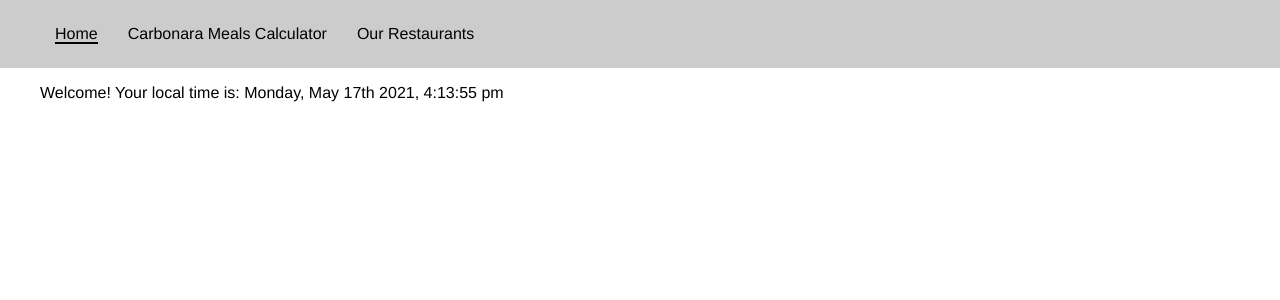
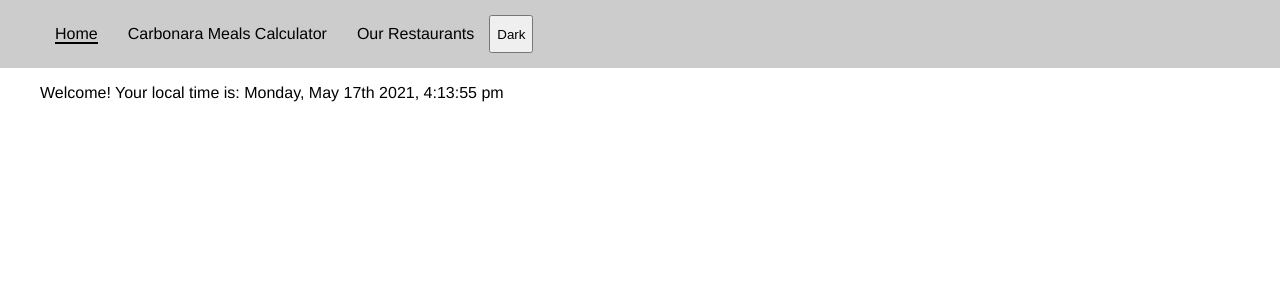
Before and after one commit to akwetey/Vuejs-Restaurant, a Vue app: page / in a window 1280 px wide. Shown: the top 300 px of the page. Built offline with nearby package versions, Linux system fonts and the light colour scheme; the HTML template or start-up script is replaced by a standard one.

Commit message:
switch dark and light mode

```diff
--- a/src/assets/styles/styles.scss
+++ b/src/assets/styles/styles.scss
@@ -1,13 +1,24 @@
-@import './variables/_color.scss';
-@import './variables/_spacing.scss';
+@import "./variables/_color.scss";
+@import "./variables/_spacing.scss";
 
-html, body {
+html,
+body {
   min-height: 100%;
   margin: 0;
   padding: 0;
   font-family: Avenir, Helvetica, Arial, sans-serif;
   -webkit-font-smoothing: antialiased;
   -moz-osx-font-smoothing: grayscale;
+}
+
+body {
+  background-color: var(--color-white);
+  color: var(--color-black);
+}
+
+[data-theme="darkMode"] {
+  background-color: var(--color-black);
+  color: var(--color-white);
 }
 
 #app {
--- a/src/components/Header/Header.vue
+++ b/src/components/Header/Header.vue
@@ -2,22 +2,48 @@
   <div class="header">
     <ul class="header__navigation">
       <li class="header__navigation-item">
-        <router-link to="/" class="header__navigation-item-link">Home</router-link>
+        <router-link to="/" class="header__navigation-item-link"
+          >Home</router-link
+        >
       </li>
       <li class="header__navigation-item">
-        <router-link to="/meals" class="header__navigation-item-link">Carbonara Meals Calculator</router-link>
+        <router-link to="/meals" class="header__navigation-item-link"
+          >Carbonara Meals Calculator</router-link
+        >
       </li>
       <li class="header__navigation-item">
-        <router-link to="/restaurants" class="header__navigation-item-link">Our Restaurants</router-link>
+        <router-link to="/restaurants" class="header__navigation-item-link"
+          >Our Restaurants</router-link
+        >
       </li>
+      <button @click="toggleTheme" aria-label="Toggle themes">
+        <span v-if="this.theme == 'darkMode'"> Light</span>
+        <span v-else> Dark</span>
+      </button>
     </ul>
   </div>
 </template>
 <style lang="scss">
-@import './Header.scss';
+@import "./Header.scss";
 </style>
 <script>
 export default {
-  name: 'Header'
-}
+  name: "Header",
+  data() {
+    return {
+      theme: "",
+    };
+  },
+  methods: {
+    toggleTheme() {
+      this.theme = this.theme == "darkMode" ? "" : "darkMode";
+      document.body.setAttribute("data-theme", this.theme);
+      localStorage.setItem("theme", this.theme);
+    },
+  },
+  mounted() {
+    let localTheme = localStorage.getItem("theme");
+    document.body.setAttribute("data-theme", localTheme);
+  },
+};
 </script>
```
